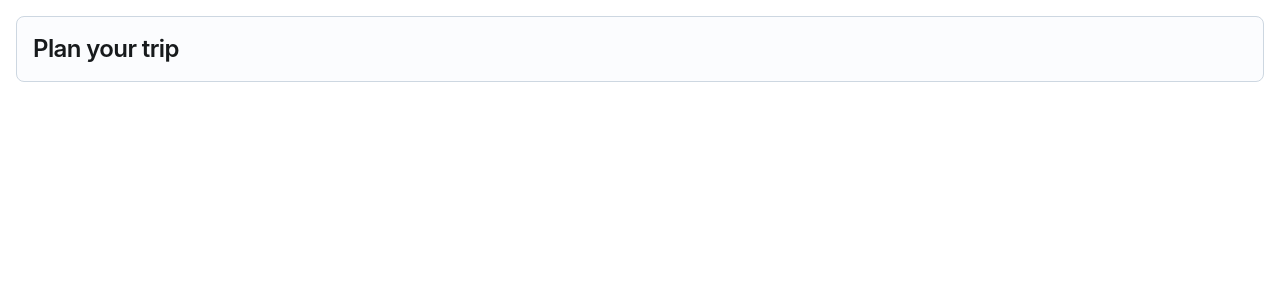
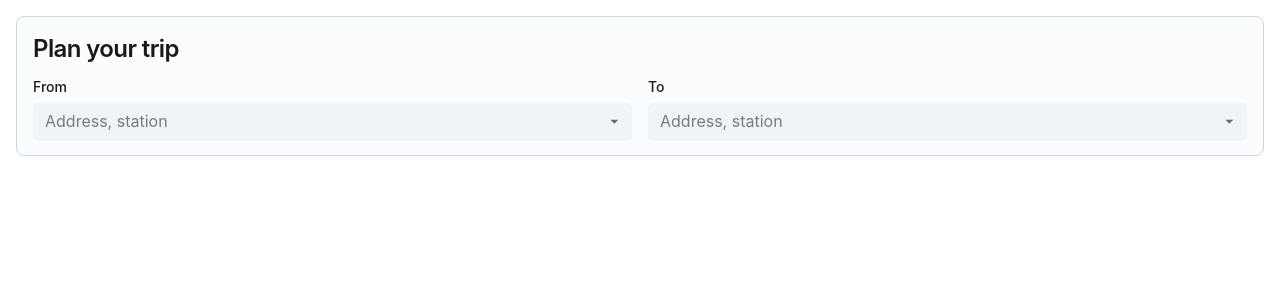
Before and after one commit to Netfloex/Traveler, a Next.js app: page / in a window 1280 px wide. Shown: the top 300 px of the page. Built offline with nearby package versions, Linux system fonts and the light colour scheme.

Commit message:
Add `LocationAutocomplete` component

```diff
--- a/next.config.js
+++ b/next.config.js
@@ -17,7 +17,8 @@ const config = {
 	output: "standalone",
 	experimental: {
 		appDir: true
-	}
+	},
+	reactStrictMode: true
 };
 
 module.exports = nextPwa({
--- a/src/app/(planner)/Planner.module.scss
+++ b/src/app/(planner)/Planner.module.scss
@@ -1,3 +1,13 @@
 .wrapper {
 	margin: 1rem;
+
+	.textFieldsWrapper {
+		display: flex;
+		flex-wrap: wrap;
+		gap: 1rem;
+
+		& > * {
+			flex: 1;
+		}
+	}
 }
--- /dev/null
+++ b/src/app/(planner)/components/LocationAutocomplete.tsx
@@ -0,0 +1,85 @@
+"use client";
+
+import {
+	CircularProgress,
+	FormControl,
+	FormLabel,
+	ListItemContent,
+	ListItemDecorator,
+	Typography
+} from "@mui/joy";
+import Autocomplete, { AutocompleteChangeReason } from "@mui/joy/Autocomplete";
+import AutocompleteOption from "@mui/joy/AutocompleteOption";
+
+import { FC, Fragment, ReactNode, SyntheticEvent, useCallback } from "react";
+
+interface Location {
+	label: string;
+	id: number;
+}
+
+type OnChange = (
+	event: SyntheticEvent<Element, Event>,
+	value: Location | null,
+	reason: AutocompleteChangeReason
+) => void;
+
+const locations = [
+	{
+		label: "Amsterdam",
+		id: 0
+	},
+	{
+		label: "Rotterdam",
+		id: 1
+	}
+];
+
+export const LocationAutocomplete: FC<{ label: string }> = ({ label }) => {
+	const loading = !locations.length;
+
+	const onChange: OnChange = useCallback((_, value) => {
+		console.log(value);
+	}, []);
+
+	return (
+		<FormControl>
+			<FormLabel>{label}</FormLabel>
+			<Autocomplete
+				autoHighlight
+				autoSelect
+				loading={loading}
+				onChange={onChange}
+				openOnFocus
+				options={locations}
+				placeholder="Address, station"
+				variant="soft"
+				endDecorator={
+					loading ? (
+						<CircularProgress
+							size="sm"
+							sx={{ bgcolor: "background.surface" }}
+						/>
+					) : null
+				}
+				isOptionEqualToValue={(opt, value): boolean =>
+					opt.id == value.id
+				}
+				renderOption={(props, option): ReactNode => (
+					<Fragment key={option.id}>
+						{delete (props as typeof props & { key?: string }).key}
+						<AutocompleteOption {...props}>
+							<ListItemDecorator>AA</ListItemDecorator>
+							<ListItemContent sx={{ fontSize: "sm" }}>
+								{option.label}
+								<Typography level="body3">
+									{option.label}
+								</Typography>
+							</ListItemContent>
+						</AutocompleteOption>
+					</Fragment>
+				)}
+			/>
+		</FormControl>
+	);
+};
--- a/src/app/(planner)/page.tsx
+++ b/src/app/(planner)/page.tsx
@@ -1,21 +1,25 @@
 import styles from "./Planner.module.scss";
 
+import { NextPage } from "next";
 import { NextSeo } from "next-seo";
-import { FC } from "react";
+
+import { LocationAutocomplete } from "./components/LocationAutocomplete";
 
 import { Card, Typography } from "@client/joy";
 
 import SEO from "@seo-default";
 
-const Planner: FC = () => {
-	return (
+const Planner: NextPage = () => (
 	<>
 		<NextSeo title="Planner" useAppDir {...SEO} />
 		<Card variant="outlined" className={styles.wrapper}>
 			<Typography level="h3">Plan your trip</Typography>
+			<div className={styles.textFieldsWrapper}>
+				<LocationAutocomplete label="From" />
+				<LocationAutocomplete label="To" />
+			</div>
 		</Card>
 	</>
 );
-};
 
 export default Planner;
--- a/src/app/layout.tsx
+++ b/src/app/layout.tsx
@@ -3,8 +3,7 @@ import "@styles/global.scss";
 import { FCC } from "@typings/FCC";
 
 import { InitColorSchemeScript } from "@client/InitColorSchemeScript";
-import { CssVarsProvider } from "@client/joy";
-import { CssBaseline } from "@client/joy";
+import { CssBaseline, CssVarsProvider } from "@client/joy";
 
 const RootLayout: FCC = ({ children }) => (
 	<html lang="en">
```
Also changed, not shown: 1 other file (tests, documents, lock files or other folders). Lines whose indentation alone changed are shown as unchanged.
